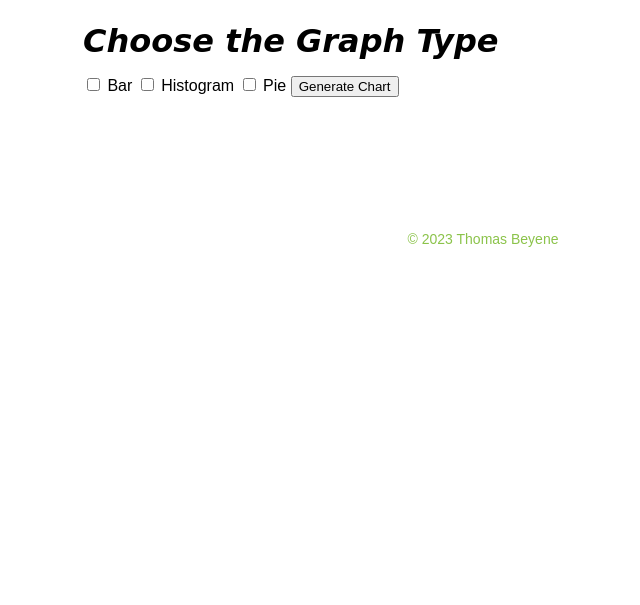
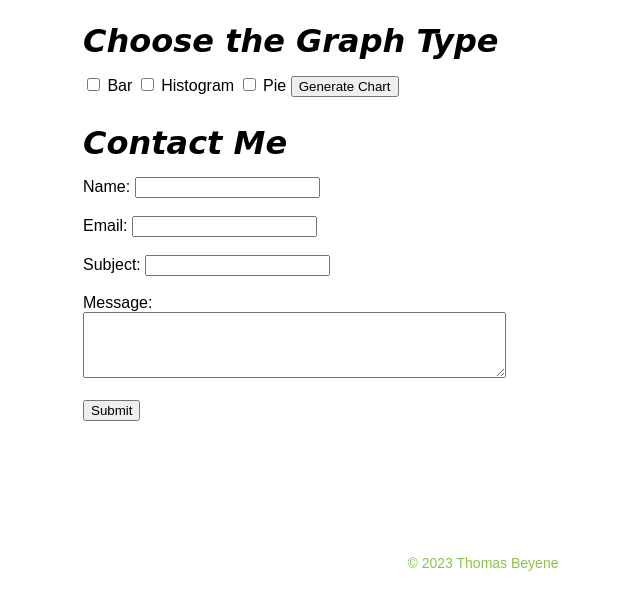
Before and after one commit to TZITA/AdverseRxViz, a Flask app: page / in a window 1280 px wide. Shown: the part 465-1070 px from the top of the page, without its empty margins (157-797 px from the left). Before the commit the page ends 712 px from the top, so only its background shows below. Run offline with Flask 3, Linux system fonts and the light colour scheme; some libraries are stand-ins or nearby versions.

Commit message:
files structure change

```diff
--- a/app.py
+++ b/app.py
@@ -1,12 +1,51 @@
-from flask import Flask, render_template, request
+from flask import Flask, render_template, request, redirect, url_for, flash
 from fetch import create_adverse_events_chart
 from waitress import serve
+from flask_mail import Mail, Message
 
 app = Flask(__name__)
+
+app.secret_key = 'TOMZITA'
+
+# Configure Flask-Mail
+app.config['MAIL_SERVER'] = 'smtp.gmail.com'
+app.config['MAIL_PORT'] = 465
+app.config['MAIL_USERNAME'] = 'thomas.beyene.v2@gmail.com'
+app.config['MAIL_PASSWORD'] = 'Tomzita123$'
+app.config['MAIL_USE_TLS'] = False
+app.config['MAIL_USE_SSL'] = True
+
+mail = Mail(app)
 
 @app.route('/')
 def index():
     return render_template('viz.html')
+
+@app.route("/submit", methods=["POST"])
+def submit():
+    if request.method == "POST":
+        name = request.form["name"]
+        email = request.form["email"]
+        subject = request.form["subject"]
+        message = request.form["message"]
+
+        recipient = 'thomas.beyene.v2@gmail.com'
+        mail_subject = f"New Contact Form Submission: {subject}"
+        mail_message = f"Name: {name}\n"
+        mail_message += f"Email: {email}\n"
+        mail_message += f"Subject: {subject}\n"
+        mail_message += f"Message:\n{message}"
+
+        msg = Message(mail_subject, sender='thomas.beyene.v2@gmail.com', recipients=[recipient])
+        msg.body = mail_message
+
+        try:
+            mail.send(msg)
+            flash("Message sent successfully.", "success")
+            return redirect(url_for('viz.html'))
+        except Exception as e:
+            flash("An error occurred while sending the message. Please try again later.", "error")
+            return redirect(url_for('viz'))
 
 @app.route('/generate_chart', methods=['POST'])
 def generate_chart():
@@ -19,4 +58,5 @@ def generate_chart():
 
 
 if __name__ == '__main__':
-    serve(app)
+    #serve(app)
+    app.run(debug=True)
--- a/requirements.txt
+++ b/requirements.txt
@@ -2,3 +2,5 @@ flask
 plotly
 requests
 waitress
+Flask-Mail
+secure-smtplib
--- a/templates/viz.html
+++ b/templates/viz.html
@@ -4,8 +4,8 @@
     <meta charset="UTF-8">
     <meta name="viewport" content="width=device-width, initial-scale=1.0">
     <title>AdverseRxViz</title>
-    <link rel="icon" type="image/x-icon" href="../assets/nutritional-supplement-2358476.jpg">
-    <link rel="stylesheet" type="text/css" href="..\css\main.css">
+    <link rel="icon" href="{{ url_for('static', filename='assets/nutritional-supplement-2358476.jpg') }}">
+    <link rel="stylesheet" href="{{ url_for('static', filename='css/main.css') }}">
     <script src="https://cdn.plot.ly/plotly-latest.min.js"></script>
 </head>
 <body>
@@ -30,6 +30,20 @@
             <label><input type="checkbox" id="histogramCheckbox"> Histogram</label>
             <label><input type="checkbox" id="pieCheckbox"> Pie</label>
             <button id="searchButton">Generate Chart</button>
+        </section>
+        <section>
+            <h2>Contact Me</h2>
+            <form action="/submit" method="post">
+                <label for="name">Name:</label>
+                <input type="text" id="name" name="name" required><br><br>
+                <label for="email">Email:</label>
+                <input type="email" id="email" name="email" required><br><br>
+                <label for="subject">Subject:</label>
+                <input type="text" id="subject" name="subject" required><br><br>
+                <label for="message">Message:</label><br>
+                <textarea id="message" name="message" rows="4" cols="50" required></textarea><br><br>
+                <input type="submit" value="Submit">
+            </form>
         </section>
     </main>
     <footer>
```
Also changed, not shown: static/assets/nutritional-supplement-2358476.jpg (renamed from assets/nutritional-supplement-2358476.jpg), static/css/main.css (renamed from css/main.css).
